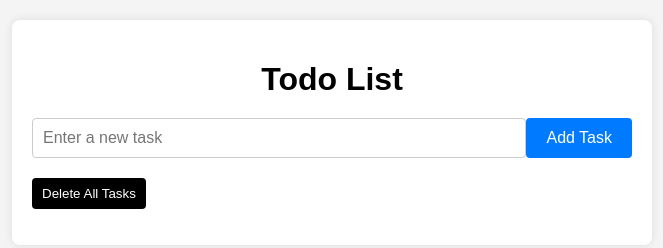
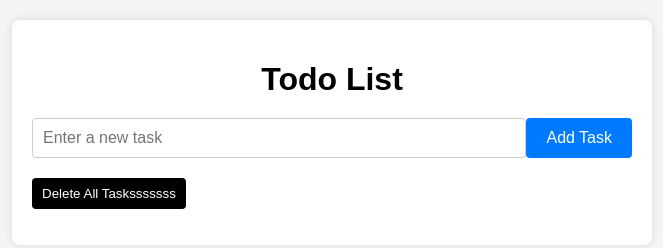
Before and after one commit to Yuva-aj/to-do, a website: page index.html in a window 1280 px wide. Shown: the whole page, without its empty margins (308-971 px from the left). Drawn offline with Linux system fonts and the light colour scheme; no server answers.

Commit message:
Updated index.html again

```diff
--- a/index.html
+++ b/index.html
@@ -15,7 +15,7 @@
             <input type="text" name="task" placeholder="Enter a new task">
             <input type="submit" value="Add Task">
         </form>
-        <button id="delete-all-btn">Delete All Tasks</button>
+        <button id="delete-all-btn">Delete All Tasksssssss</button>
         <ul>
             <!-- Todo list items will be dynamically updated here -->
         </ul>
```
